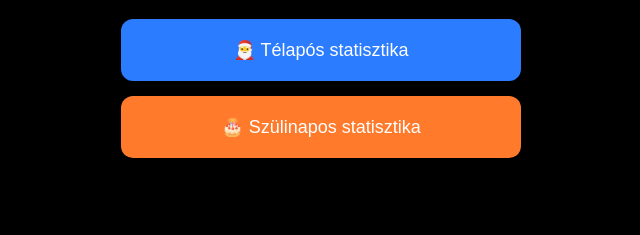
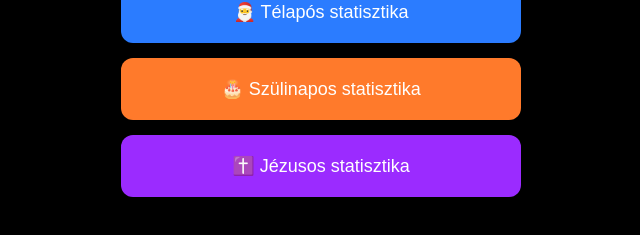
Before and after one commit to trknorbert76-eng/szamlalo, a plain HTML site: page index.html in a window 1280 px wide. Shown: the part 353-588 px from the top of the page, without its empty margins (319-959 px from the left). Drawn offline with Linux system fonts and the light colour scheme.

Commit message:
Update index.html

```diff
--- a/index.html
+++ b/index.html
@@ -47,6 +47,11 @@ h1{
   background:#ff7a2b;
   color:#fff;
 }
+
+.jezus{
+  background:#9b2bff;
+  color:#fff;
+}
 </style>
 </head>
 
@@ -62,6 +67,11 @@ h1{
   <button class="btn szuletes" onclick="openSzuletes()">
     🎂 Szülinapos statisztika
   </button>
+
+  <button class="btn jezus" onclick="openJezus()">
+    ✝️ Jézusos statisztika
+  </button>
+
 </div>
 
 <script>
@@ -72,6 +82,10 @@ function openTelapo(){
 function openSzuletes(){
   window.open("https://trknorbert76-eng.github.io/Evaszulinap/birthday-stats.html", "_blank");
 }
+
+function openJezus(){
+  window.open("https://trknorbert76-eng.github.io/iras01-video/jesus-stats.html", "_blank");
+}
 </script>
 
 </body>
```
